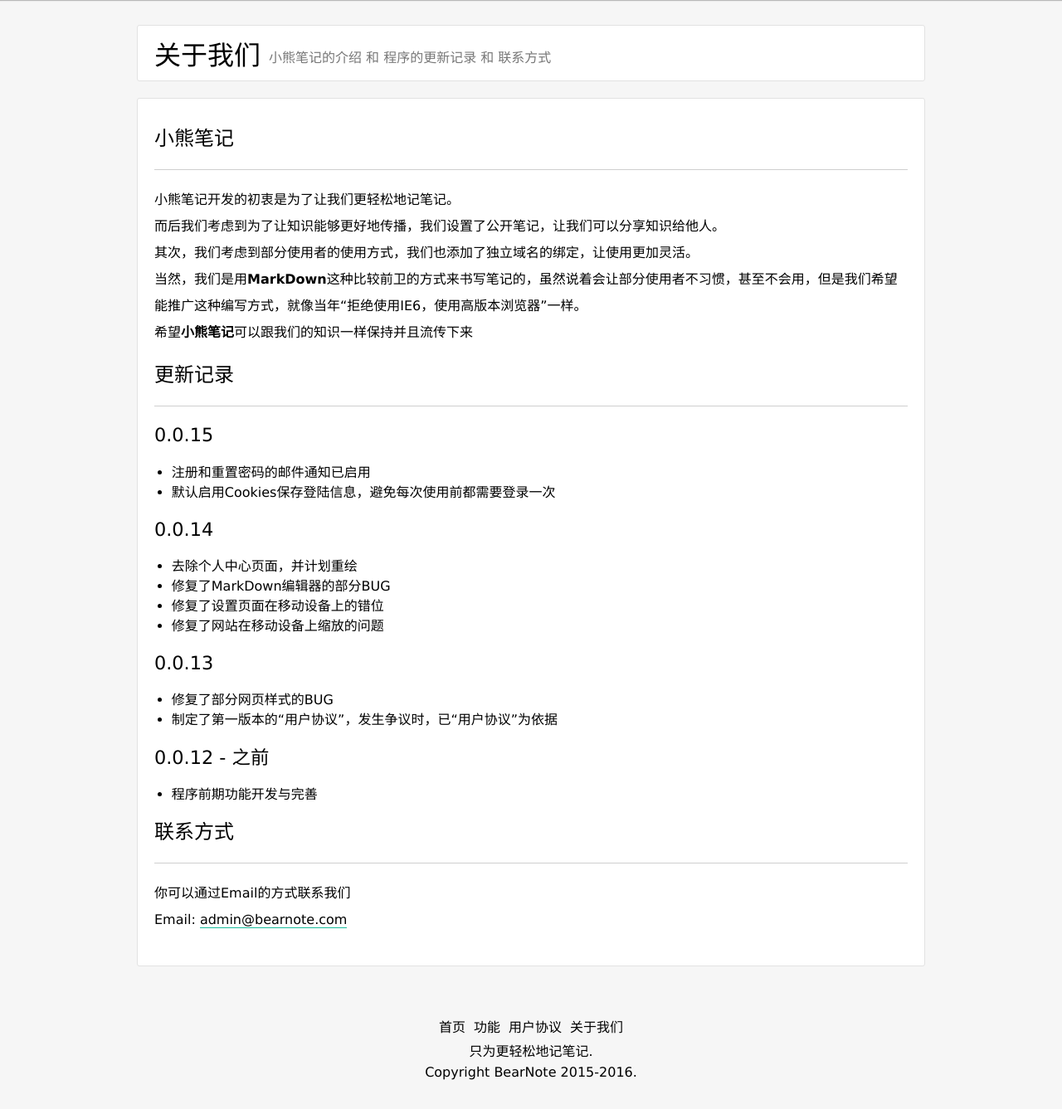
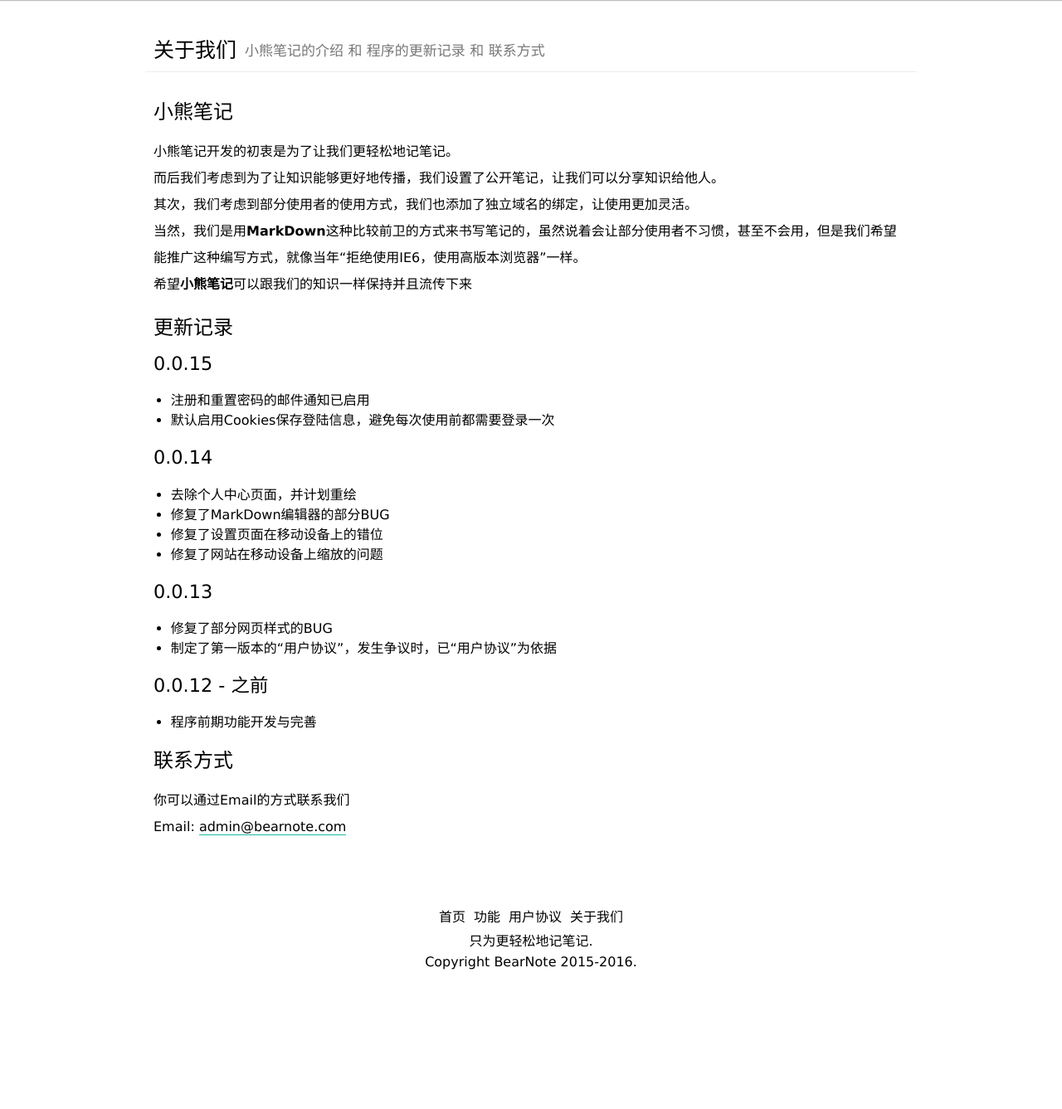
Before and after one commit to Kilerd/Bearnote, a Flask app: template app/templates/common/about.html in a window 1280 px wide. Shown: the part 50-1387 px from the top of the page at 83% size. After the commit the page ends 1219 px from the top, so only its background shows below. Run offline with Flask 2, Linux system fonts and the light colour scheme; the template is opened without the code that fills it, so the values that code supplies are empty.

Commit message:
rebuild css about article

```diff
--- a/app/static/css/style.css
+++ b/app/static/css/style.css
@@ -15,7 +15,7 @@
 }
 
 body{
-    background-color: #f6f6f6;
+    background-color: #fff;
     margin: 0;
 }
 
@@ -661,24 +657,23 @@ a:hover{
     margin-top: 30px;
 }
 .article .article-header{
+    margin: 0 10px;
     padding-bottom: 5px;
     /*border-bottom: 1px solid #eee;*/
-    padding: 10px 20px;
-    background-color: #fff;
-    border: 1px solid #e2e2e2;
-    border-radius: 3px;
+    padding: 10px;
+    border-bottom: 1px solid #eee;
     overflow: hidden;
 
 }
 .article .article-header .title{
-    font-size: 2em;
+    font-size: 25px;
     font-weight: 100;
     float: left;
     margin-right: 10px;
 }
 .article .article-header .subtitle{
-    margin: 15px 0 0 0;
-    font-size: 16px;
+    margin: 7px 0 0 0;
+    font-size: 17px;
     color:#777;
     float: left;
 }
@@ -694,20 +689,15 @@ a:hover{
 }
 
 .article .article-content{
-    margin: 20px 0;
     padding: 20px;
-    background-color: #fff;
-    border: 1px solid #e2e2e2;
     border-radius: 3px;
 }
 .article .article-author{
 
-    margin: 20px 0;
-    padding: 10px 20px;
+    margin: 10px;
+    padding: 10px;
     overflow: hidden;
-    background-color: #fff;
-    border: 1px solid #e2e2e2;
-    border-radius: 3px;
+    border-top: 1px solid #eee;
 }
 .article .article-author img{
     float: left;
--- a/app/templates/common/about.html
+++ b/app/templates/common/about.html
@@ -16,7 +16,6 @@
         </div>
         <div class="article-content typo" id="article-content">
             <h2>小熊笔记</h2>
-                <hr>
                 <p>小熊笔记开发的初衷是为了让我们更轻松地记笔记。<br />
                 而后我们考虑到为了让知识能够更好地传播，我们设置了公开笔记，让我们可以分享知识给他人。<br />
                 其次，我们考虑到部分使用者的使用方式，我们也添加了独立域名的绑定，让使用更加灵活。<br />
@@ -24,7 +23,6 @@
                 希望<strong>小熊笔记</strong>可以跟我们的知识一样保持并且流传下来</p>
 
             <h2>更新记录</h2>
-                <hr>
                 <h4>0.0.15</h4>
                     <ul>
                         <li>注册和重置密码的邮件通知已启用</li>
@@ -48,7 +46,6 @@
                     </ul>
 
             <h2>联系方式</h2>
-                <hr>
                 <p>你可以通过Email的方式联系我们<br />
                 Email: <a href="mailto:admin@bearnote.com">admin@bearnote.com</a></p>
         </div>
--- a/app/templates/note/note_wall.html
+++ b/app/templates/note/note_wall.html
@@ -29,6 +29,9 @@
                 {{ one_note.time.strftime('%Y-%m-%d') }}
                 <a href="{{ one_note.belong.username }}/cate/{{ one_note.public_cate.abbname }}" class="public">{{ one_note.belong.username }} / {{ one_note.public_cate.name }}</a>
             </div>
+            <div class="contents">
+                {{ one_note.content[:160] }}...
+            </div>
             </li>
 
             {% endfor %}
```
Also changed, not shown: other parts of app/static/css/style.css (+30 -34 lines), app/templates/note/my-note.html (+10 -5 lines).
